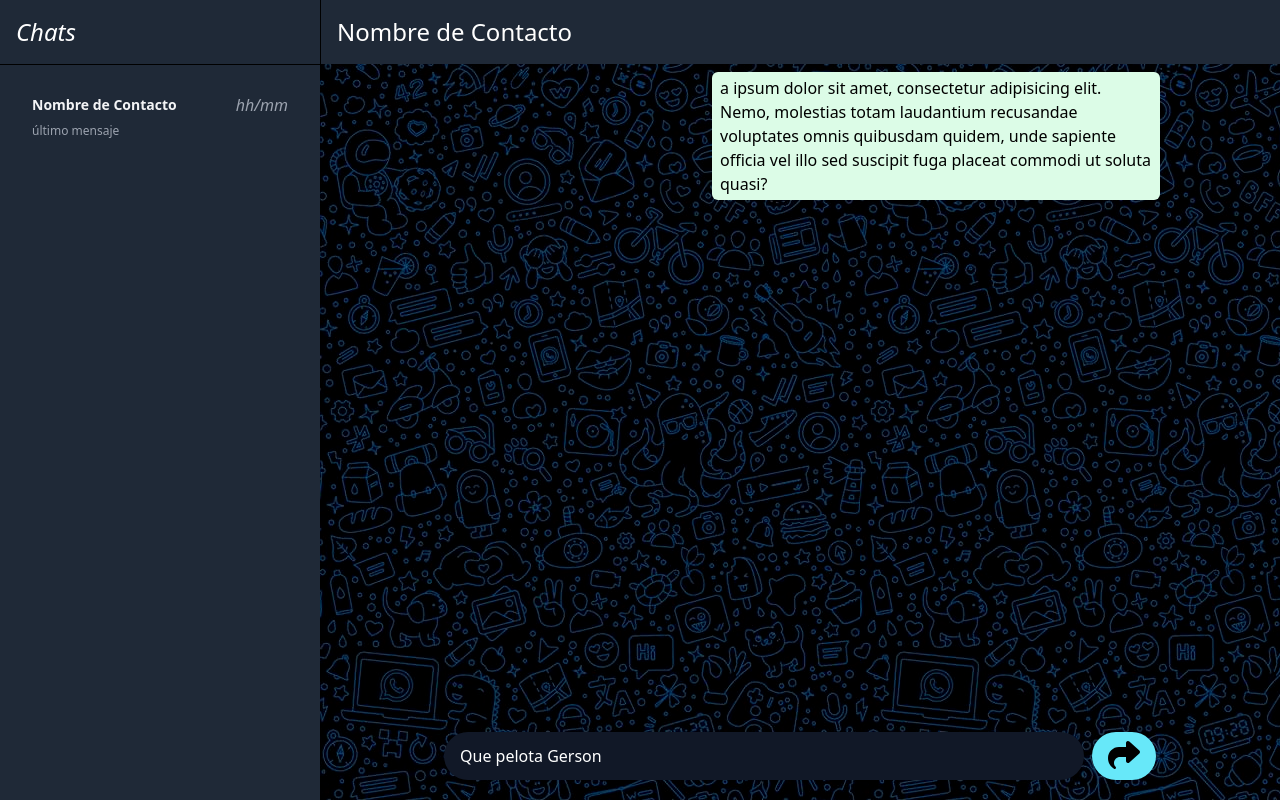
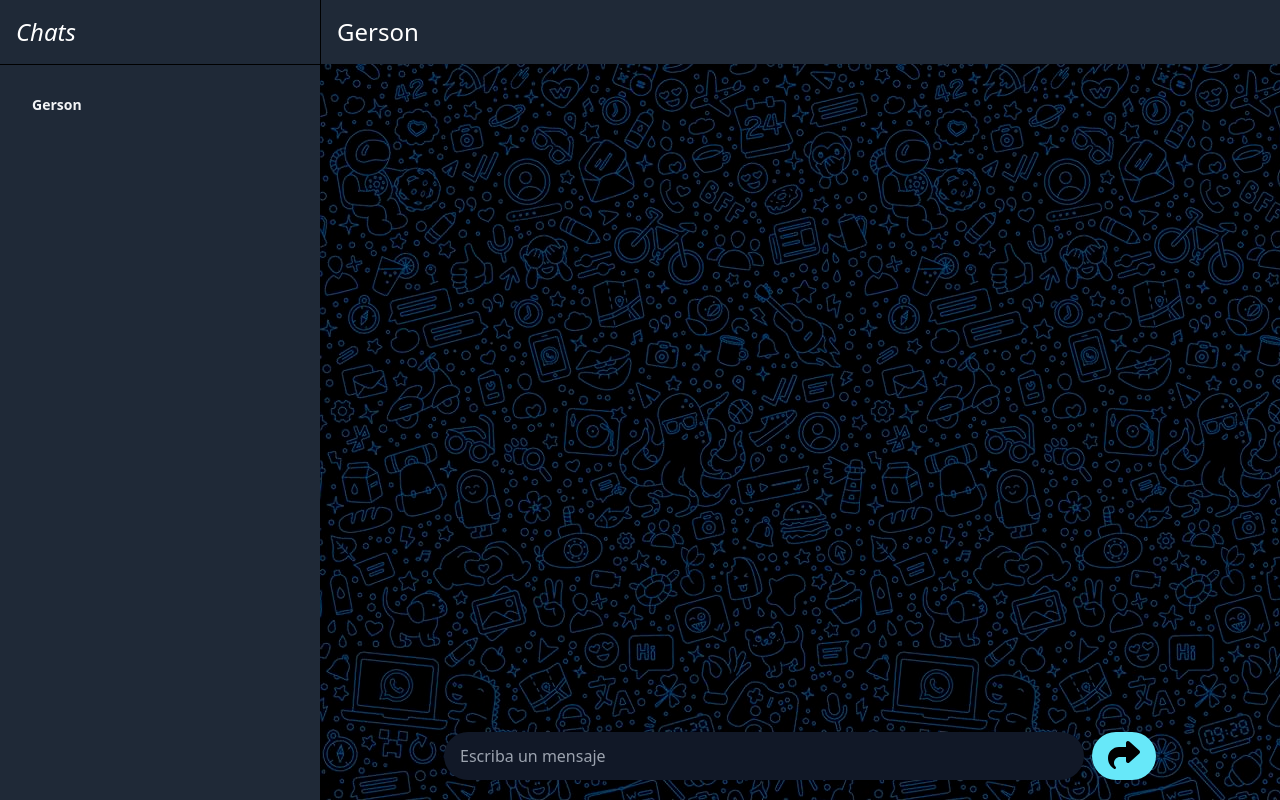
Before and after one commit to mauroj4ckunas/TDL_Hasbulla, a React (Create React App) app in the folder hasbulla-chat/: page / in a window 1280 px wide. Built offline with nearby package versions, Linux system fonts and the light colour scheme.

Commit message:
funcionalidad en chat

```diff
--- a/hasbulla-chat/src/components/Chat.tsx
+++ /dev/null
@@ -1,21 +0,0 @@
-import React from 'react';
-
-export default function Chat(){
-    return (
-        <>
-        <ul className="divide-y divide-gray-100">
-            <li className="gap-x-6 py-5">
-                <div className='flex justify-between mx-5 px-3 py-2 hover:bg-gray-500 rounded-md'>
-                    <div className=''>
-                        <p className="text-sm font-semibold leading-6 text-gray-100">Nombre de Contacto</p>
-                        <p className="mt-1 truncate text-xs leading-5 text-gray-400">último mensaje</p>
-                    </div>
-                    <div className='italic text-gray-400 '>
-                        hh/mm
-                    </div>
-                </div>
-            </li>
-        </ul>
-        </>
-    )
-}
--- a/hasbulla-chat/src/components/ChatAbierto.tsx
+++ b/hasbulla-chat/src/components/ChatAbierto.tsx
@@ -1,42 +1,88 @@
-import React, {useState} from 'react';
+import React, { ChangeEvent, useEffect, useRef, useState } from 'react';
 import NombreDeChat from './NombreDeChat';
-import RepositorioMensajes from './RepositorioMensajes';
 import { FontAwesomeIcon } from '@fortawesome/react-fontawesome';
 import { faShare } from '@fortawesome/free-solid-svg-icons';
-import {db} from '../firebase'
-import { addDoc, collection } from 'firebase/firestore/lite';
+import { MensajeEnviado, MensajeRecibido } from './Mensaje';
+import { Contacto, Mensaje } from './Wordspace';
 
-export default function ChatAbierto(){
+interface Props{
+    mandarYRecibirMensajes: (msj: Mensaje) => Promise<void>,
+    contacto: Contacto,
+}
 
-    // const [mensaje,setMensaje] = useState("Que pelota Gerson")
+export default function ChatAbierto({mandarYRecibirMensajes, contacto}: Props){
 
-    // const enviarMensaje = () => {
-    //     console.log(mensaje);
-    //     setMensaje("");
-    // }
+    const valorInicial: Mensaje = {texto: "", fechaDeEnvio: "", id: ""};
 
-    const addMensaje = async () => {
-        const mensajesCol = collection(db, 'mensajeTest');
-        await addDoc(mensajesCol, {
-            mensaje: 'Que pelota Gerson',
-        });
+    const inputTextRef = useRef<HTMLInputElement | null>(null);
+    const divRepoMensajesRef = useRef<HTMLDivElement | null>(null);
+    const [texto, setTexto] = useState("");
+    const [mensajesMostrados, setMensajesMostrados] = useState<Mensaje[]>([]);
+    let [mensaje, setMensaje] = useState(valorInicial);
+
+    const agregarMensajes = () => {
+
     }
 
+    const getFechaActual = () =>{
+        const e = new Date();
+        return e.toLocaleDateString();
+    }
+
+    const getValorInput = (e: ChangeEvent<HTMLInputElement>) => {
+        setTexto(e.target.value);
+    };
+
+    useEffect(() => {
+        if (texto !== "") {
+            setMensaje((prevMensaje) => ({
+                ...prevMensaje,
+                texto: texto,
+                fechaDeEnvio: getFechaActual(),
+                id: '1',
+            }));
+        }
+    }, [texto]);
+
+    useEffect(() => {
+        if (divRepoMensajesRef.current) {
+            divRepoMensajesRef.current.scrollTop = divRepoMensajesRef.current?.scrollHeight;
+        }
+    }, [mensajesMostrados]);
+
+    const agregarComponenteMensaje = () => {
+        setMensajesMostrados([...mensajesMostrados, mensaje])
+    };
+
+    const enviarMensaje = () => {
+        agregarComponenteMensaje();
+        if (inputTextRef.current != null) {
+            inputTextRef.current.value = "";
+        }
+        mandarYRecibirMensajes(mensaje);
+    }
 
     return(
         <div className='h-screen w-full relative flex flex-col'>
-            <NombreDeChat/>
-            <RepositorioMensajes subirMensaje={addMensaje}/>
+            <NombreDeChat contacto={contacto.nombre}/>
+            <div ref={divRepoMensajesRef} className='w-full h-full flex justify-center overflow-y-auto scroll_chat'>
+                <div className='my-2 w-3/5 flex flex-col space-y-2 text-black text-left' >
+                    {mensajesMostrados.map((msj, index) => {
+                        return msj.id === '1' ? <MensajeEnviado key={index} texto={msj.texto}/> : <MensajeRecibido key={index} texto={msj.texto}/>
+                    })}
+                </div>
+            </div>
             <div className="mt-auto flex w-full justify-center">
-                <input id="input_mensaje" type="text" placeholder="Escriba un mensaje"
+                <input ref={ inputTextRef }
+                    id="input_mensaje" type="text" placeholder="Escriba un mensaje"
                     className="my-5 px-4 py-3 w-2/3 rounded-full
                     bg-gray-900 text-white"
-                    value={'Que pelota Gerson'}
+                    onChange={getValorInput}
                 >
                 </input>
                 <button id="enviar" className="my-5 ml-2 px-4 rounded-full
                         bg-cyan-300 hover:bg-cyan-50"
-                        onClick={addMensaje}
+                        onClick={enviarMensaje}
                     >
                     <FontAwesomeIcon icon={faShare} size="2x"/>
                 </button>
--- /dev/null
+++ b/hasbulla-chat/src/components/ContactoChat.tsx
@@ -0,0 +1,29 @@
+import React from 'react';
+import { Contacto } from './Wordspace';
+
+interface Props {
+    contacto: Contacto,
+}
+
+
+export default function ContactoChat({contacto}: Props){
+    return (
+        <>
+        <ul className="divide-y divide-gray-100">
+            <li className="gap-x-6 py-5">
+                <div className='flex justify-between mx-5 px-3 py-2 hover:bg-gray-500 rounded-md'>
+                    <div className=''>
+                        <p className="text-sm font-semibold leading-6 text-gray-100">{contacto.nombre}</p>
+                        <p className="mt-1 truncate text-xs leading-5 text-gray-400">
+                            {/* {contacto.ultimoMensaje.texto} */}
+                        </p>
+                    </div>
+                    <div className='italic text-gray-400 '>
+                        {/* {contacto.ultimoMensaje.fechaDeEnvio} */}
+                    </div>
+                </div>
+            </li>
+        </ul>
+        </>
+    )
+}
--- a/hasbulla-chat/src/components/ListaChats.tsx
+++ /dev/null
@@ -1,14 +0,0 @@
-import React from "react";
-import Chat from "./Chat"
-import TituloChats from "./TituloChats"
-
-export default function ListaChats(){
-    return(
-        <>
-            <div className="h-screen">
-                <TituloChats/>
-                <Chat/>
-            </div>
-        </>
-    );
-}
--- a/hasbulla-chat/src/components/Mensaje.tsx
+++ b/hasbulla-chat/src/components/Mensaje.tsx
@@ -1,11 +1,15 @@
 import React from 'react';
 
-export function MensajeEnviado(){
+interface Props {
+    texto: string;
+}
+
+export function MensajeEnviado({texto}: Props){
     return (
         <>
             <div className='self-end max-w-md bg-green-100 rounded-md px-2 py-1'>
                 <p>
-                    a ipsum dolor sit amet, consectetur adipisicing elit. Nemo, molestias totam laudantium recusandae voluptates omnis quibusdam quidem, unde sapiente officia vel illo sed suscipit fuga placeat commodi ut soluta quasi?
+                    {texto}
                 </p>
             </div>
         </>
@@ -13,12 +17,12 @@ export function MensajeEnviado(){
 }
 
 
-export function MensajeRecibido(){
+export function MensajeRecibido({texto}: Props){
     return (
         <>
             <div className='self-start max-w-md bg-yellow-100 rounded-md px-2 py-1'>
                 <p>
-                    Lorem ipsum dolor, sit amet consectetur adipisicing elit. Accusamus possimus pariatur quae modi facere quas saepe, corporis unde magnam, optio non animi voluptatum sed inventore, quod facilis similique vitae nostrum?
+                    {texto}
                 </p>
             </div>
         </>
--- a/hasbulla-chat/src/components/NombreDeChat.tsx
+++ b/hasbulla-chat/src/components/NombreDeChat.tsx
@@ -1,9 +1,13 @@
 import React from 'react';
 
-export default function NombreDeChat(){
+interface Props {
+    contacto: string;
+}
+
+export default function NombreDeChat({contacto}: Props){
     return(
         <div className="bg-gray-800 text-white text-2xl p-4 border-l border-black">
-            <h2>Nombre de Contacto</h2>
+            <h2>{contacto}</h2>
         </div>
     );
 }
--- a/hasbulla-chat/src/components/RepositorioMensajes.tsx
+++ /dev/null
@@ -1,21 +0,0 @@
-import React from 'react';
-import { MensajeEnviado, MensajeRecibido } from './Mensaje';
-
-type Mensaje = {
-    texto: string,
-    fechaDeEnvio: Date,
-    origen: boolean,
-}
-
-export default function RepositorioMensajes(props: any){
-
-
-
-    return (
-        <div className='w-full h-full flex justify-center overflow-y-auto scroll_chat'>
-            <div className='my-2 w-3/4 flex flex-col space-y-2 text-black text-left'>
-                <MensajeEnviado/>
-            </div>
-        </div>
-    );
-}
--- a/hasbulla-chat/src/components/Wordspace.tsx
+++ b/hasbulla-chat/src/components/Wordspace.tsx
@@ -1,18 +1,63 @@
-import React from 'react';
+import React, { useEffect, useState } from 'react';
 import '../index.css';
-import ListaChats from './ListaChats';
 import fondo from '../assets/fondo-hasbulla.png'
 import ChatAbierto from './ChatAbierto';
+import {db} from '../firebase'
+import { addDoc, collection } from 'firebase/firestore/lite';
+import TituloChats from './TituloChats';
+import ContactoChat from './ContactoChat';
+
+export type Mensaje = {
+  texto: string,
+  fechaDeEnvio: string,
+  id: string,
+}
+
+export type Contacto = {
+  nombre: string,
+  id: string,
+}
+
 
 export default function WordspaceComp() {
+
+  let [contactos, setContactos] = useState<Contacto[]>([]);
+
+  const contactoEjemplo: Contacto = {
+    nombre: "Gerson",
+    id: "0",
+  }
+
+  const cargarContactos = () => {
+    setContactos([...contactos, contactoEjemplo]);
+  }
+
+  useEffect(() => {
+    cargarContactos();
+  }, []);
+
+  const mandarYRecibirMensajes = async (msj: Mensaje) => {
+    const mensajesCol = collection(db, 'mensajeTest');
+    await addDoc(mensajesCol, msj);
+  }
+
+  const abrirChat = () => {
+    console.log("Chat abierto")
+  }
+
   return (
     <>
     <div className='flex'>
       <section id="lista-chats" className='bg-gray-800 h-screen lg:w-1/4'>
-        <ListaChats/>
+          <div className="h-screen">
+              <TituloChats/>
+              {contactos.map((c, index) => {
+                  return <div key={index} onClick={abrirChat}><ContactoChat contacto={c}/></div>
+              })}
+          </div>
       </section>
       <section id="chat-abierto" className="bg-gray-900 lg:w-3/4 w-full" style={{ backgroundImage: `url(${fondo})` }}>
-        <ChatAbierto/>
+        <ChatAbierto mandarYRecibirMensajes={mandarYRecibirMensajes} contacto={contactoEjemplo}/>
       </section>
     </div>
     </>
--- a/hasbulla-chat/src/index.tsx
+++ b/hasbulla-chat/src/index.tsx
@@ -6,7 +6,5 @@ const root = ReactDOM.createRoot(
   document.getElementById('root') as HTMLElement
 );
 root.render(
-  <React.StrictMode>
-    <Wordspace/>
-  </React.StrictMode>
+  <Wordspace/>
 );
```
